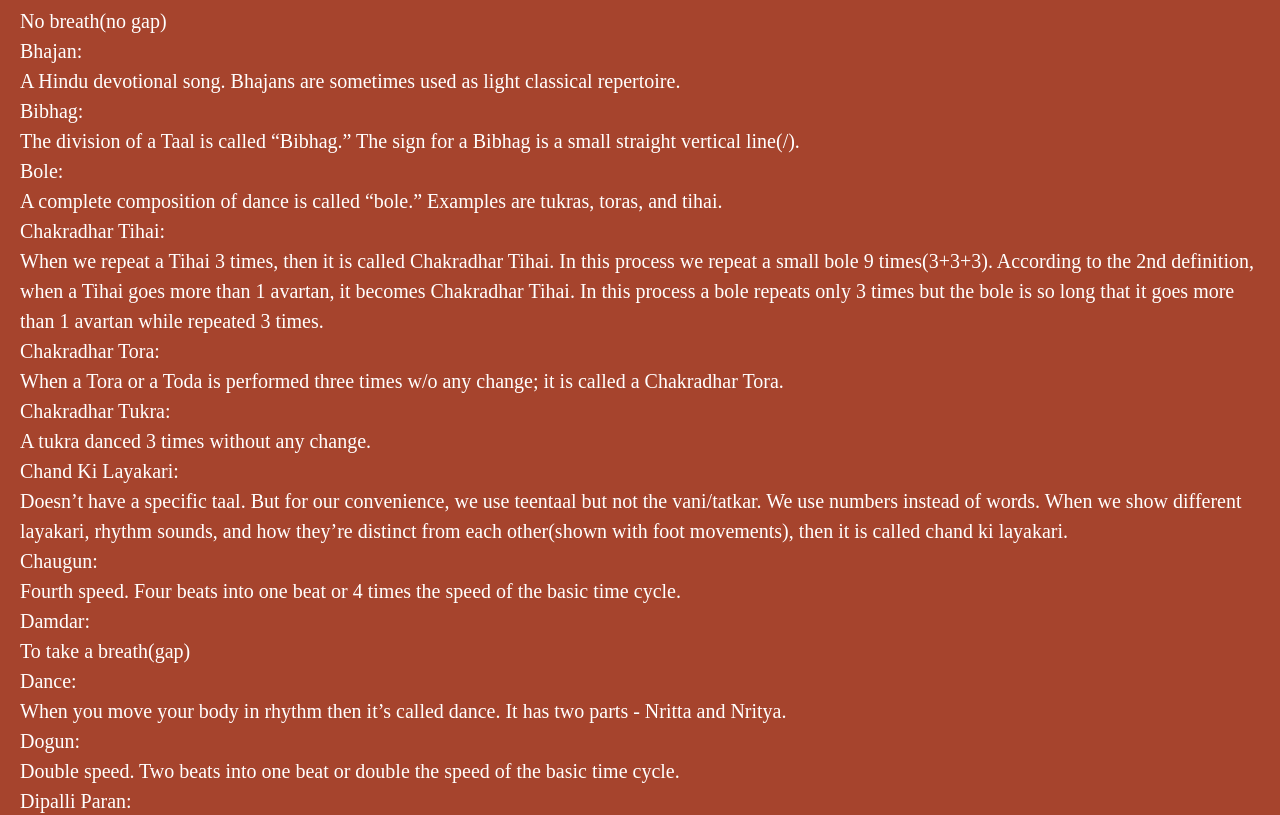
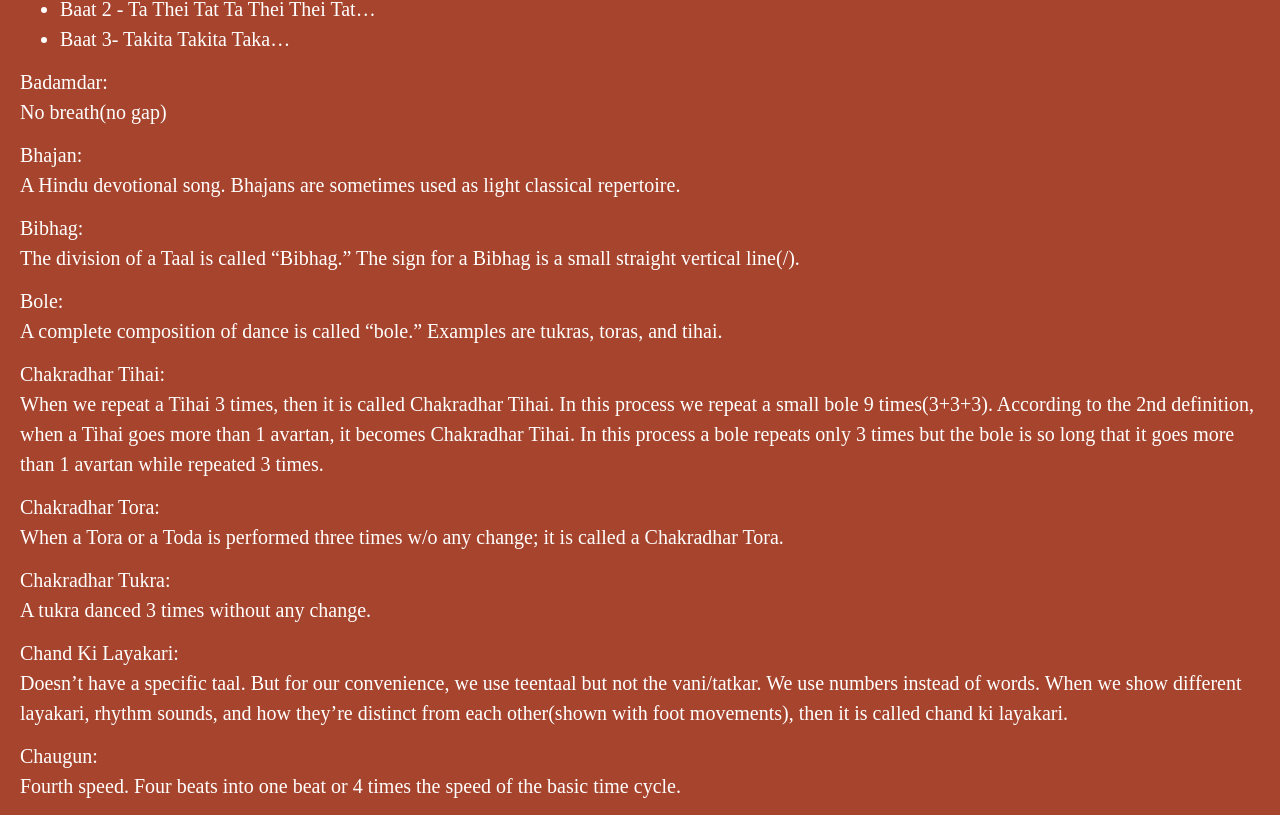
Before and after one commit to Shekhar-Dangi/kathak-app, a React (Create React App) app: page /theory in a window 1280 px wide. Shown: the part 1354-2169 px from the top of the page. Built offline with nearby package versions, Linux system fonts and the light colour scheme; no server answers; the HTML template or start-up script is replaced by a standard one; a web font is replaced by a local one.

Commit message:
Update Theory.js

```diff
--- a/src/components/Theory.js
+++ b/src/components/Theory.js
@@ -23,16 +23,25 @@ const Theory = () => {
         <h2 className="heading underline">Definitions/Key Terms</h2>
         <p className="paragraph">
 
-
+<p className="paragraph">
   Aamad:  <br />
   Aamad is a Persian word, which means an “entrance.” This piece is danced in the beginning of your Nritta.
   <br />
+</p>
+
+<p className="paragraph">
   Ada: <br />
   In Kathak dance when we show or express a facial emotion during our dance presentation, then it’s called Ada. Ada is also called Hela. When a dancer shows any incident, a story, or a certain emotion in front of the audience, through her expression or bhav, then it is called Ada. Usually these expressions are shown while dancing Thumri or some song. The example of Ada can be seen in Makanchori when Mother Yashoda is about to hit Krishna so he starts crying, and she puts him on her lap. In this the dancer is showing Batsiya Raas. This whole act is called Ada.
   <br />
+</p>
+
+<p className="paragraph">
   Ang: <br />
   In Carnatic Sangeet Phadyati(uses VTP), change of beats in a certain time frame is called Ang. Ang is distributed in 8 parts: Laghu, Guru, Drut, Anudrut, Labiram, Dabiram, Pluta, and Kakpad. It is called layakari in Uttar Bharatiya sangeet.
   <br />
+</p>
+
+<p className="paragraph">
   Angya: <br />
   According to Natya shastra(A book of kathak) which is the earliest literature of Music and drama written by Bharat Muni, it has 6 body parts or angya that are used during dance <br />
   <List list={["Head",
@@ -41,229 +50,345 @@ According to Natya shastra(A book of kathak) which is the earliest literature of
   "Chest",
   "Sides",
   "Leg"]} />
+</p>
 
+<p className="paragraph">
 Asama Bibhag Taal v.s. Normal/Sama Bibhag Taal: <br />
 In Asama Bibhag Taal the bibhads are not equally divided, but in Sama Bibhag Taal the bibhads are equally divided <br />
+</p>
 
+<p className="paragraph">
 Avartan:  <br />
 One full cycle of any taal is called an Avartan. While singing Teentaal when we count from 1-16, that is called one avartan.
+<br />
+</p>
 
-<br />
+<p className="paragraph">
 Baat: <br />
 When we take a couple of similar words and arrange/rearrange those to make different rhythm, that is called Baat <br />
-Baat 1 - 16 Tatkar <br />
-Baat 2 - Ta Thei Tat Ta Thei Thei Tat…  <br />
-Baat 3- Takita Takita Taka…  <br />
+  <List list = {[
+    "Baat 1 - 16 Tatkar",
+    "Baat 2 - Ta Thei Tat Ta Thei Thei Tat… ",
+    "Baat 3- Takita Takita Taka…  "
+    ]} />
+</p>
 
+<p className="paragraph">
 Badamdar: <br />
 No breath(no gap) <br />
+</p>
 
+<p className="paragraph">
 Bhajan:  <br />
 A Hindu devotional song. Bhajans are sometimes used as light
 classical repertoire. <br />
+</p>
 
+<p className="paragraph">
 Bibhag:  <br />
 The division of a Taal is called “Bibhag.” The sign for a Bibhag is a small straight vertical line(/). <br />
+</p>
 
+<p className="paragraph">
 Bole:  <br />
 A complete composition of dance is called “bole.” Examples are tukras, toras, and tihai.  <br />
+</p>
 
+<p className="paragraph">
 Chakradhar Tihai: <br />
 When we repeat a Tihai 3 times, then it is called Chakradhar Tihai. In this process we repeat a small bole 9 times(3+3+3).
 According to the 2nd definition, when a Tihai goes more than 1 avartan, it becomes Chakradhar Tihai. In this process a bole repeats only 3 times but the bole is so long that it goes more than 1 avartan while repeated 3 times.<br />
+</p>
 
+<p className="paragraph">
 Chakradhar Tora: <br />
 When a Tora or a Toda is performed three times w/o any change; it is called a Chakradhar Tora.  <br />
+</p>
 
+<p className="paragraph">
 Chakradhar Tukra: <br />
 A tukra danced 3 times without any change. <br />
+</p>
 
+<p className="paragraph">
 Chand Ki Layakari: <br />
 Doesn’t have a specific taal. But for our convenience, we use teentaal but not the vani/tatkar. We use numbers instead of words. When we show different layakari, rhythm sounds, and how they’re distinct from each other(shown with foot movements), then it is called chand ki layakari. <br />
+</p>
 
-
+<p className="paragraph">
 Chaugun: <br />
 Fourth speed. Four beats into one beat or 4 times the speed of the basic time cycle. <br />
+</p>
 
+<p className="paragraph">
 Damdar: <br />
 To take a breath(gap)<br />
+</p>
 
+<p className="paragraph">
 Dance: <br />
 When you move your body in rhythm then it’s called dance. It has two parts - Nritta and Nritya.<br />
+</p>
 
+<p className="paragraph">
 Dogun:<br />
 Double speed. Two beats into one beat or double the speed of the basic time cycle. <br />
+</p>
 
+<p className="paragraph">
 Dipalli Paran: <br />
 When we repeat each word of Paran twice, then it is called ‘Dipalli Paran.’<br />
+</p>
 
+<p className="paragraph">
 Ekgun:<br />
 Slow speed. One beat for every beat. For example: 1 2. <br />
+</p>
 
+<p className="paragraph">
 Gaat: <br />
-Gaat is a part of Nritta where we show different characters, poses, and feelings. It is always set on a certain Taal. We show animals and birds in Gaat such as elephants, deers, snakes as well as birds such as peacocks. Gaat is always danced in Drut Laya. Also for any taal, tatkar or gaat are both set on “char ka chand.”
-Parts of Gaat:
-Sthai: It tells the rhythm of Gaat
-Chalan-Phiran: Moving forward is called Chalan and walking backward is called Phiran
-Palta: When we spin right to left and left to right, it is called Palta. We use this for changing one character to another or changing from one chalan to another chalan
-Nikas: Taking pose during Gaat, determines what kind of Gaat we are presenting
-Tihai: We end Gaat with a Tihai
-Specialities of Gaat
-Gaat is danced in Drut Laya but we stop half of its beat
-Gaat always starts 1 matra before ‘Som’
-Gaat should consist of 5 parts
-Even though Gaat is a part of Nritta, we also always show facial expression while presenting Gaat
+Gaat is a part of Nritta where we show different characters, poses, and feelings. It is always set on a certain Taal. We show animals and birds in Gaat such as elephants, deers, snakes as well as birds such as peacocks. Gaat is always danced in Drut Laya. Also for any taal, tatkar or gaat are both set on “char ka chand.”<br />
+</p>
 
+<p className="paragraph">
+  Parts of Gaat: <br />
+  <List list={["Sthai: It tells the rhythm of Gaat",
+  "Chalan-Phiran: Moving forward is called Chalan and walking backward is called Phiran" ,
+  "Palta: When we spin right to left and left to right, it is called Palta. We use this for changing one character to another or changing from one chalan to another chalan",
+  "Nikas: Taking pose during Gaat, determines what kind of Gaat we are presenting",
+  "Tihai: We end Gaat with a Tihai"]} />
+</p>
 
+<p className="paragraph">
+  Specialities of Gaat: <br />
+  <List list={["Gaat is danced in Drut Laya but we stop half of its beat",
+  "Gaat always starts 1 matra before ‘Som’" ,
+  "Gaat should consist of 5 parts",
+  "Even though Gaat is a part of Nritta, we also always show facial expression while presenting Gaat"]} />
+</p>
 
-Gaatbhav:
+<p className="paragraph">
+Gaatbhav: <br />
 Gaatbhav consists of many gaats by which we depict a story. In gaatbhav, one dancer changes characters during palta. Gaatbhav may or may not have a song at the end(song is an optional part). We show different expressions but Gaatbhav still comes under Nrita. If we use a song, it goes under Nritya.
+</p>
 
-Gharana:
+<p className="paragraph">
+Gharana: <br />
 A tradition or lineage within north indian classical music. Each gharana has certain characteristics of style and emphasis. Most take their names from the locations where their founders came from.
+</p>
 
-Ghumariya:
+<p className="paragraph">
+Ghumariya: <br />
 While dancing, when we spin, that is called ghumariya. This also has 2 other names - Bhamari or Phirkani. In Kathak we have a distinct use of ghumariya, and this is also considered to be a special feature of kathak. In some folk dances we also see the use of ghumariya. Examples are garba from Gujarat and ghoomar from Rajasthan.
+</p>
 
-Hastak:
+<p className="paragraph">
+Hastak: <br />
 The hand movements in Kathak are called Hastak. There are two kinds of Hastak: Asanyukt(one handed) and Sanyukt(both handed)
+</p>
 
-Kasak-Masak:
+<p className="paragraph">
+Kasak-Masak: <br />
 While dancing, when we move our wrist beautifully and with full control, it is called Kasak. It is also called Kalas and is very subtle. The controlled chest movement while breathing in or out is called Masak. While dancing, we use Masak in many places to add beauty to the pose.
 Kasak and Masak is often used together like challan-phiran in gaat. Most of the time, we use Kasak-Masak during Thaat. But we also see the use of Kasak in Toras.
+</p>
 
-Kataksha:
+<p className="paragraph">
+Kataksha: <br />
 In Hindi language, Kataksh means to look at someone from the corner of your eyes in a judgemental way. In Kathak, however, it carries a completely different meaning. While presenting any bole, tora, or tihai, we finish it on som and give a sharp, quick gaze towards the right/left side of the room. While doing this act, we keep gazing at one corner for a few seconds which is called Kataksh. We can also say that the act of the quick glance towards any corner while dancing is called Kataksh.
+</p>
 
-Kavitangi:
+<p className="paragraph">
+Kavitangi:<br />
 In Kavitangi we set a poem on a particular taal or bole from dance, tabla, or Pakhawaj.
+</p>
 
+<p className="paragraph">
+Khali:<br />
+The word khali means empty. When we shake our hand on hair and do not make any sound, then it is called Khali. Khali is denoted by the sign ‘0’.
+</p>
 
-Khali:
-The word khali means empty. When we shake our hand on hair and do not make any sound, then it is called Khali. Khali is denoted by the sign ‘0’.
+<p className="paragraph">
+Laya:<br />
+Rhythm or tempo. Laya is a continuous movement in space of time. Music and dance without Laya will be as a body without bones.
+</p>
 
-Laya:
-Rhythm or tempo. Laya is a continuous movement in space of time. Music and dance without Laya will be as a body without bones.
-
-Laya v.s. Layakari
+<p className="paragraph">
+Laya v.s. Layakari:<br />
 Laya is the speed of our dance recital whereas Layakari is the speed of a Taal.
 Examples of Laya are Vilambit, Madhya, and Drut and examples of Layakari Ekgun, Dogun, and Chargun
-We show different Layas while dancing different boles but we show the whole Layakari in the beginning of our dance recital
-In Layakari we don’t use any movements
-There are only 3 layas in kathak but there are many “layakari” in Kathak
+We show different Layas while dancing different boles but we show the whole Layakari in the beginning of our dance recital. In Layakari we don’t use any movements. There are only 3 layas in kathak but there are many “layakari” in Kathak
+</p>
 
-Matra:
+<p className="paragraph">
+Matra: <br />
 Beats (clap and count 1,2,3,4)
-Vilambit Laya: The slow tempo
-Madhya Laya: The moderate or medium tempo
-Drut Laya: The fast tempo
+</p>
 
-Natavari Bole:
+<p className="paragraph">
+Vilambit Laya: <br />
+The slow tempo
+</p>
+
+<p className="paragraph">
+Madhya Laya: <br />
+The moderate or medium tempo
+</p>
+
+<p className="paragraph">
+Drut Laya: <br />
+The fast tempo
+</p>
+
+<p className="paragraph">
+Natavari Bole: <br />
 Natavari bole is derived from the stomping of Krishna’s feet. After defeating the serpent king Kaliya, Lord Krishna went on the Serpent’s head(1000 heads) and started smashing down each of his heads with his foot stomps(1 stomp=1 head destroyed). The dance which Lord Krishna did on Kaliya’s head is called Natavari Bole. Natavar is the name of Lord Krishna hence this bole is called Natavari Bole. This bole has slow and fast movement, lots of spinning, as well as intense footwork.
+</p>
 
-Nritta:
+<p className="paragraph">
+Nritta: <br />
 Nritta means pure dance steps performed rhythmically. Here the movements of the body do not show any mood or meaning and its purpose is just creating beauty by making various patterns and poses on rhythm.
+</p>
 
-Nritya:
+<p className="paragraph">
+Nritya: <br />
 Nritya corresponds to the mime often performed to the song. It has emphasis on the expressive part of dance.
+</p>
 
+<p className="paragraph">
+Padant: <br />
+When we sing or dance a tabla or pakhawaj bole in a certain taal and laya with proper taali-khali, then it is called Padant. Padant helps the audience to relate themselves with the performance, whereas it helps the dancer to explain the critical aspects of any bole and create an understanding between the dancer and audience. Padant makes the performance more attractive and easy to understand. It always follows the same style while singing the bole. Padant is one of the main aspects of Kathak. We don’t see much use of Padant in other classical dances.
+</p>
 
-Padant:
-When we sing or dance a tabla or pakhawaj bole in a certain taal and laya with proper taali-khali, then it is called Padant. Padant helps the audience to relate themselves with the performance, whereas it helps the dancer to explain the critical aspects of any bole and create an understanding between the dancer and audience. Padant makes the performance more attractive and easy to understand. It always follows the same style while singing the bole. Padant is one of the main aspects of Kathak. We don’t see much use of Padant in other classical dances.
-
-Palta:
+<p className="paragraph">
+Palta: <br />
 Palta is used when you’re making a change during your dance. You use it when changing from one pose to another, one character to another, or one section to the other. It comes from “palat dena” which means to give a turn. You can either go from right to left or left to right.
 Gaat when we change from chalan-phiran to nikas, we must use Palta
 Most of the time in Gaat we use palta before switching to Tihai
 While dancing Gaatbahv, when changing from one character to another, the dancer uses palta
+</p>
 
-Paran:
+<p className="paragraph">
+Paran: <br />
 When we take Pakhawaj words in kathak and make a bole, then it is called Paran. Paran is danced in Madhya Laya and Drut Laya. Paran is NEVER danced in Vilambit Laya. When paran is danced in Vilambit Laya it becomes Paran Jodi Aamad.
+</p>
 
+<p className="paragraph">
+Paran Jodi Aamad v.s. Paran:<br />
+Paran Jodi Aamad is a type of aamad where we add a paran in front of an aamad in Vilambit laya and the whole paran is danced in vilambit laya only. However, paran is the fast pace pakhawaj words danced in Madhya or Drut laya only.
+</p>
 
-Paran Jodi Aamad v.s. Paran:
-Paran Jodi Aamad is a type of aamad where we add a paran in front of an aamad in Vilambit laya and the whole paran is danced in vilambit laya only. However, paran is the fast pace pakhawaj words danced in Madhya or Drut laya only.
+<p className="paragraph">
+Pataka: <br />
+Pataka is the very first asanyukt mudra mentioned in the book of mudras. This is a one handed gesture, or asanyukt mudra. We have 2 books on mudras. Number 1 is Abhinaya Darpan which is written by pandit Nandikeshvara. Number 2 is Natya Shastra which is written by Bharata Muni. According to Abhinaya Darpan there are 28 asanyuky mudras, whereas in Natya Shastra we find 24 asanyukt mudras. Pataka is the first mudra in both these books. For making Pataka we stretch our palm all the way straight and keep all our 4 fingers joined together while the thumb should be pressed to the side of the palm. Pataka means flag, so in this mudras we keep all our fingers straight upwards. We use pataka to show blessings, a mirror, a slap, during meditation, etc.
+</p>
 
-Pataka:
-Pataka is the very first asanyukt mudra mentioned in the book of mudras. This is a one handed gesture, or asanyukt mudra. We have 2 books on mudras. Number 1 is Abhinaya Darpan which is written by pandit Nandikeshvara. Number 2 is Natya Shastra which is written by Bharata Muni. According to Abhinaya Darpan there are 28 asanyuky mudras, whereas in Natya Shastra we find 24 asanyukt mudras. Pataka is the first mudra in both these books. For making Pataka we stretch our palm all the way straight and keep all our 4 fingers joined together while the thumb should be pressed to the side of the palm. Pataka means flag, so in this mudras we keep all our fingers straight upwards. We use pataka to show blessings, a mirror, a slap, during meditation, etc.
+<p className="paragraph">
+Prattangya:<br />
+It comprises all types of joints which we can fold/use during dance. There are 9 different types of Prattangya.
+<List list={["Neck",
+  "Shoulder" ,
+  "Elbow",
+  "Wrist",
+  "Knee",
+  "Ankle",
+  "Back",
+  "Stomach",
+  "Upper thigh/Hip"
+  ]} />
+</p>
 
+<p className="paragraph">
+Salami v.s. Aamad <br />
+Differences:
+<List list={["Salami means salutations and Aamad means entrance",
+  "In Salami we do not have symmetrical movement but in Aamad we do" ,
+  "In Salami we do salam and namaste but in Aamad we do  not"
+  ]} />
+Similarities:
+<List list={["Both are in the beginning of Vilambit Laya",
+  "Both are in the beginning of the recital" ,
+  "They are both in Nritta"
+  ]} />
+</p>
 
+<p className="paragraph">
+Salami: <br />
+The word “salami” literally means salutation. In ancient times a dancer used to greet Rajas and Badshahs with Salami bole. Now while performing salami, the dancer honors the audience by saluting it in a special manner. Salami is performed in the beginning of the performance.
+</p>
 
-Prattangya:
-It comprises all types of joints which we can fold during dance. There are 9 different types of Prattangya.
-Neck
-Shoulder
-Elbow
-Wrist
-Knee
-Ankle
-Back
-Stomach
-Upper thigh/Hip
+<p className="paragraph">
+Stuti: <br />
+Slokas in Sanskrit Language are called Stuti.
+</p>
 
-Salami v.s. Aamad:
-Differences:
-Salami means salutations and Aamad means entrance
-In Salami we do not have symmetrical movement but in Aamad we do
-In Salami we do salam and namaste but in Aamad we do  not
-Similarities:
-Beginning of Vilambit Laya
-Are in beginning of recital
-Are both in Nritta
+<p className="paragraph">
+Sum/Som: <br />
+Arrival point of a Tal. Returning on the first beat after completing a time cycle. Sum is the first beat of any Taal and is accented more than any other bears. Sum is denoted by the sign ‘X’.
+</p>
 
-Salami:
-The word “salami” literally means salutation. In ancient times a dancer used to greet Rajas and Badshahs with Salami bole. Now while performing salami, the dancer honors the audience by saluting it in a special manner. Salami is performed in the beginning of the performance.
+<p className="paragraph">
+Taali: <br />
+Taali means clapping. Besides Sum the other beats in Tal on which we clap are called Tali.
+</p>
 
-Stuti:
-Slokas in Sanskrit Language are called Stuti.
+<p className="paragraph">
+Tal: <br />
+Tal is a group of certain beats. Tal is a very important concept in Classical Indian dance and music.
+</p>
 
-Sum/Som:
-Arrival point of a Tal. Returning on the first beat after completing a time cycle. Sum is the first beat of any Taal and is accented more than any other bears. Sum is denoted by the sign ‘X’.
-
-Taali:
-Taali means clapping. Besides Sum the other beats in Tal on which we clap are called Tali.
-
-
-
-Tal:
-Tal is a group of certain beats. Tal is a very important concept in Classical Indian dance and music.
-
-Tallipi Padhyati:
-2 Types: Vishnudigambar Tallipi Padhyati(VTP) and Bhatkhande Tallipi Padhyati(BTP)
+<p className="paragraph">
+Tallipi Padhyati:<br />
+2 Types: <br />
+<List list={["Vishnudigambar Tallipi Padhyati(VTP)",
+  "Bhatkhande Tallipi Padhyati(BTP)"
+  ]} />
 In North Indian classical music we use Bhatkhande Tallipi Padhyati. In South Indian music we use Vishnudigambar Tallipi Padhyati.
 In Kathak we use BTP and in Carnatic Sangeet we use VTP
+</p>
 
-Tatkar:
+<p className="paragraph">
+Tatkar: <br />
 The dance syllables that are produced from stomping are called Tatkar. In Kathak dance the main syllables of Tatkar are: Ta, Thei, Tat, Aa. Kathak dancers usually perform many variations of this basic Tatkar.
+</p>
 
-Thaat:
+<p className="paragraph">
+Thaat: <br />
 Thaat is the introduction of the dance movements and rhythm. The dancer uses gentle and delicate movements of wrist, neck, eye, and eyebrow. It also includes slow paced inhalations and exhalations. It is always done in Vilambit Laya.
+</p>
 
-Theka:
+<p className="paragraph">
+Theka: <br />
 The original bole of any taal is called Theka. All taal have their unique theka.
+</p>
 
-Tihai:
+<p className="paragraph">
+Tora: <br />
+Tora is the longer group of the basic Kathak syllables that start on sum(the first beat) and after two or more cycles/avartan end on Som.
+</p>
 
-Tora:
-Tora is the longer group of the basic Kathak syllables that start on sum(the first beat) and after two or more cycles/avartan end on Som.
+<p className="paragraph">
+Tukra: <br />
+A small bole that starts on Som and after one avartan(cycle) finishes at Som is called Tukra.
+</p>
 
-Tukra:
-A small bole that starts on Som and after one avartan(cycle) finishes at Som is called Tukra.
-
-Upangya:
+<p className="paragraph">
+Upangya: <br />
 If defines mainly abhinaya and expressions that belong to ur face during dance. Below are 12 different types of Upangya.
-Eyes
-Eyebrows
-Eyeballs
-Cheeks
-Nose
-Jaw
-Lips
-Teeth
-Tongue
-Chin
-Face
-Upper Neck
+<List list={["Eyes",
+  "Eyebrows" ,
+  "Eyeballs",
+  "Cheeks",
+  "Nose",
+  "Jaw",
+  "Lips",
+  "Teeth",
+  "Tongue",
+  "Chin",
+  "Face",
+  "Upper Neck"
+  ]} />
+   </p>
 
 
         </p>
```
Lines whose indentation alone changed are shown as unchanged.
